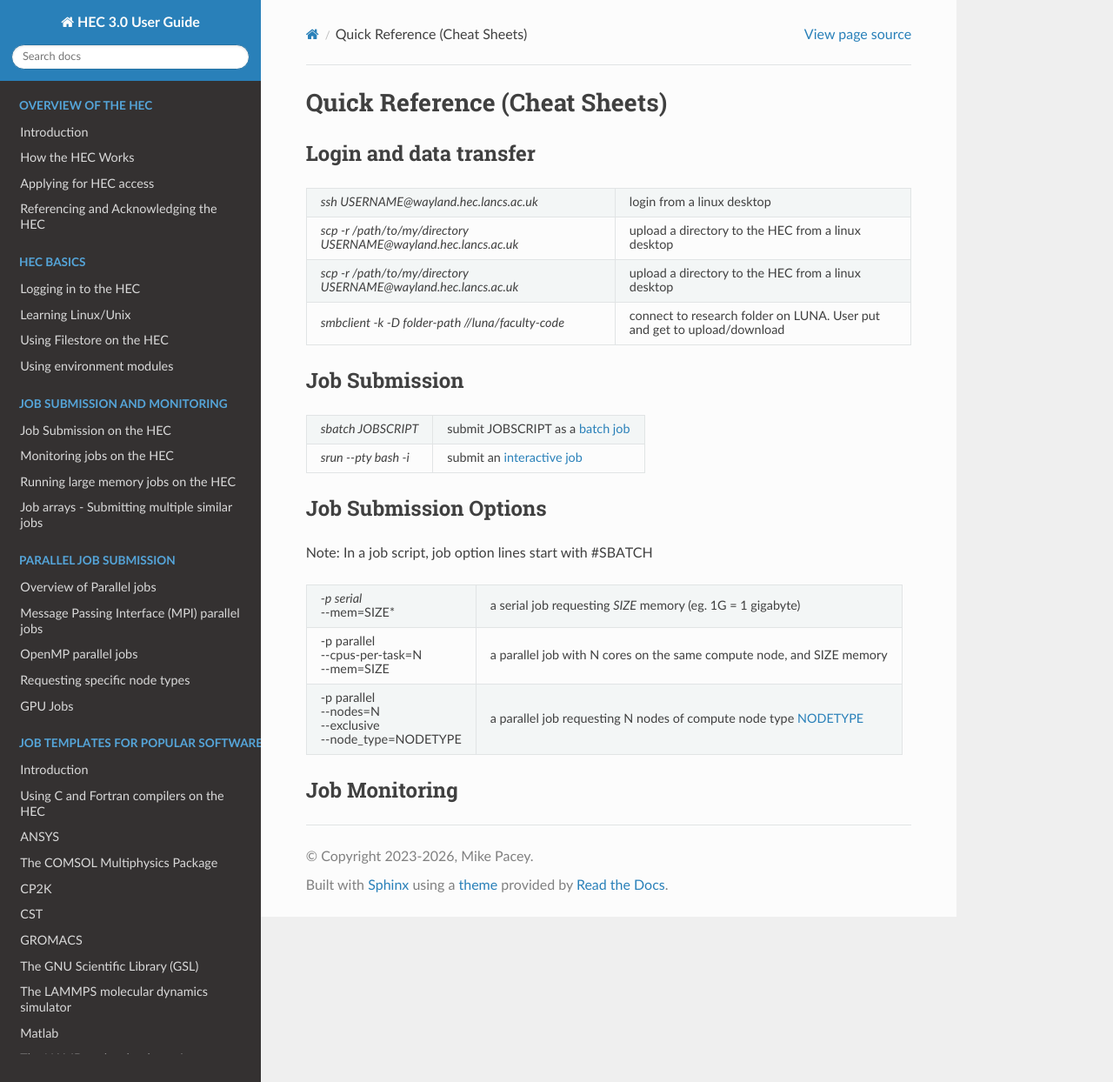
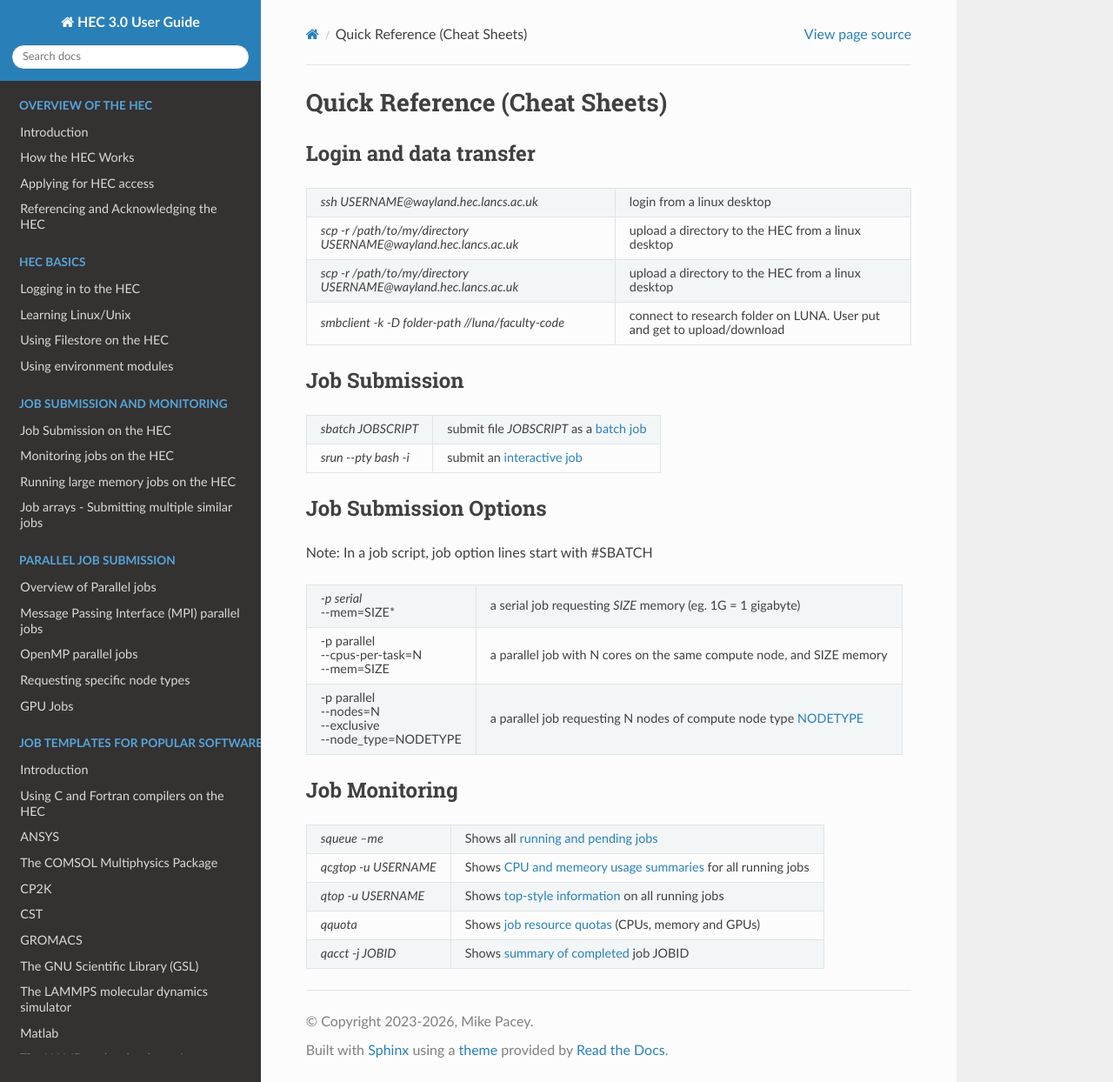
Before and after one commit to MikePacey/Lancaster-HEC, a Sphinx documentation site: the page built from docs/cheatsheet.rst, in a window 1280 px wide and 1244 px high. Shown: the whole window at 87% size. Built offline with Sphinx 7.4.7 and the Read the Docs theme 3.1.0, drawn with Linux system fonts in a browser that asks for light colours; formulas are drawn with MathJax 3.

```diff
--- a/docs/cheatsheet.rst
+++ b/docs/cheatsheet.rst
@@ -21,7 +21,7 @@ Job Submission
 .. list-table::
 
   * - *sbatch JOBSCRIPT*
-    - submit JOBSCRIPT as a :ref:`batch job<batch jobs>`
+    - submit file *JOBSCRIPT* as a :ref:`batch job<batch jobs>`
   * - *srun -\-pty bash -i*
     - submit an :ref:`interactive job<interactive jobs>`
 
@@ -58,3 +58,16 @@ Note: In a job script, job option lines start with #SBATCH
 
 Job Monitoring
 --------------
+
+.. list-table::
+
+  * - *squeue --me*
+    - Shows all :ref:`running and pending jobs<squeue>`
+  * - *qcgtop -u USERNAME*
+    - Shows :ref:`CPU and memeory usage summaries<qcgtop>` for all running jobs
+  * - *qtop -u USERNAME*
+    - Shows :ref:`top-style information<qtop>` on all running jobs
+  * - *qquota*
+    - Shows :ref:`job resource quotas<qquota>` (CPUs, memory and GPUs)
+  * - *qacct -j JOBID*
+    - Shows :ref:`summary of completed<qacct>` job JOBID
```
Also changed, not shown: docs/monitoring.rst (+10 -0 lines).
